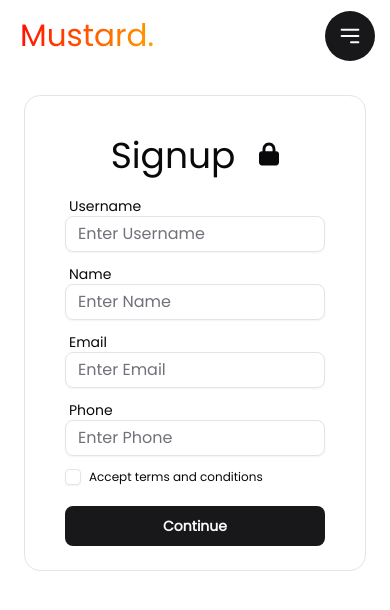
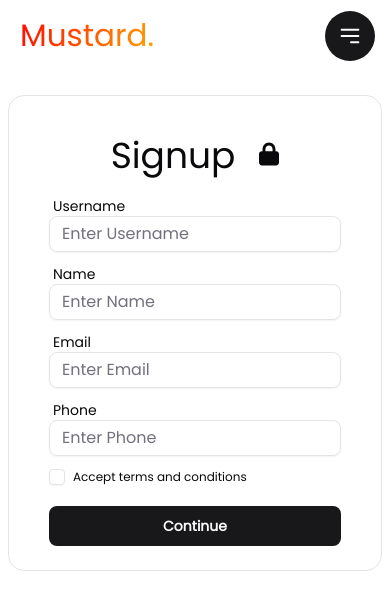
Before and after one commit to nios-x/mustard, a Next.js app: page /signup in a window 390 px wide. Shown: the top 610 px of the page. Built offline with nearby package versions, Linux system fonts and the light colour scheme.

Commit message:
0.0.7 Fixed Auth Issues

```diff
--- a/app/login/page.tsx
+++ b/app/login/page.tsx
@@ -68,13 +68,13 @@ const Page = () => {
     return (
         <div className='w-full flex justify-center '>
 
-        <div className='pt-8 border m-6 lg:w-1/3 md:w-1/3 rounded-2xl px-3 pb-6'>
+        <div className='pt-8 border w-full mt-6 mx-2 lg:w-1/3 md:w-1/3 rounded-2xl px-3 pb-6'>
             <ToastContainer position="top-right" autoClose={5000} hideProgressBar={false} draggable pauseOnHover theme="dark" />
             <Heading>
                 Login <FaLock className="pl-4" stroke="2px" />
             </Heading>
             <form onSubmit={submitData}>
-                    <div className="flex flex-col mx-7">
+                    <div className="flex flex-col mx-7 ">
                         <label className="pl-1 text-sm pt-3" htmlFor="username">Username</label>
                         <Input id="username" className="focus:outline-0" value={form.username} onChange={handleChange} name="username" type="text" placeholder="Enter Username" required />
 
--- a/app/signup/page.tsx
+++ b/app/signup/page.tsx
@@ -85,7 +85,7 @@ const Page = () => {
     return (
         <div className='w-full flex justify-center '>
 
-        <div className='pt-8 border m-6 lg:w-1/3 md:w-1/3 rounded-2xl px-3 pb-6'>
+        <div className='pt-8 w-full border mt-6 mx-2 lg:w-1/3 md:w-1/3 rounded-2xl px-3 pb-6'>
             <ToastContainer position="top-right" autoClose={5000} hideProgressBar={false} draggable pauseOnHover theme="dark" />
             <Heading>
                 Signup <FaLock className="pl-4" stroke="2px" />
```
